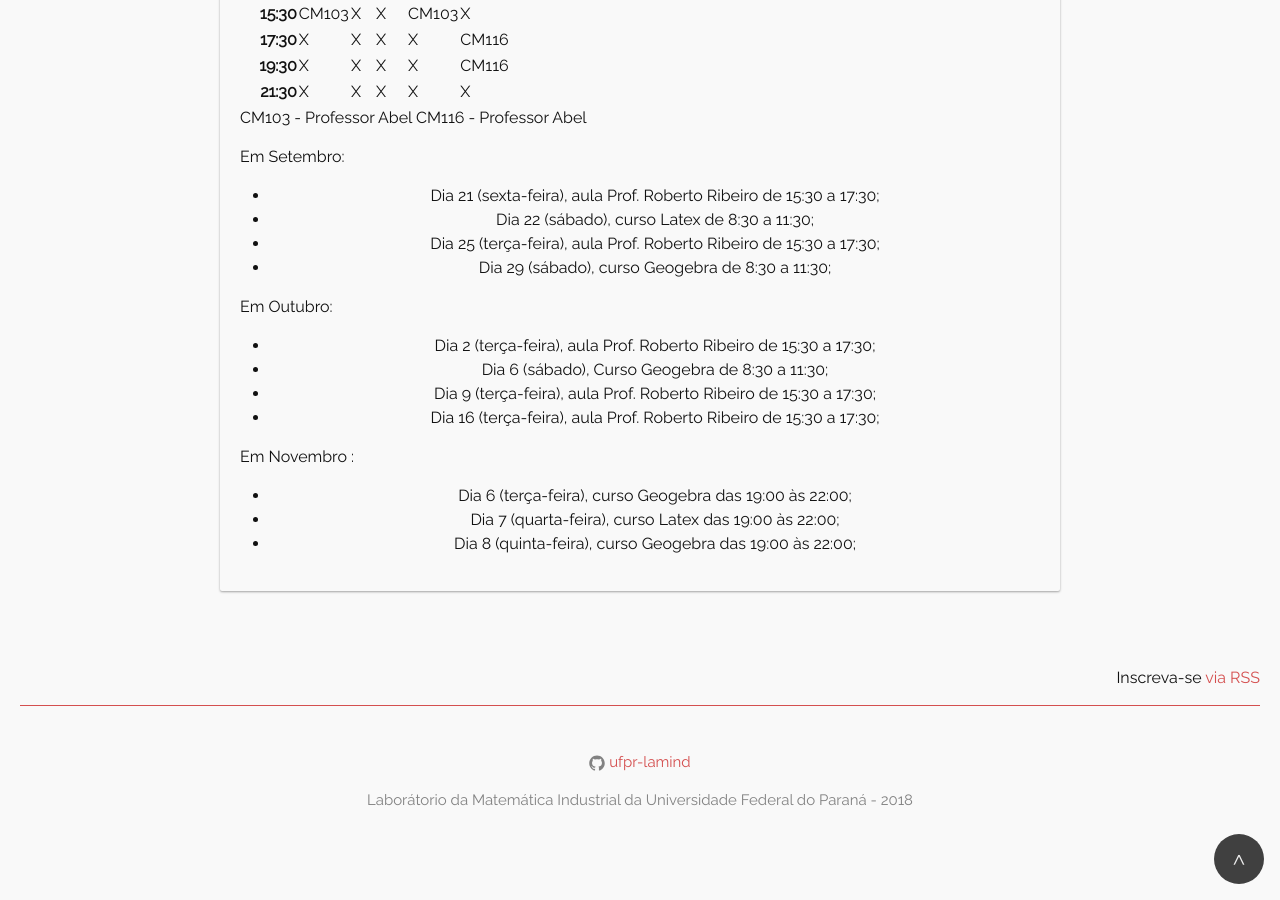
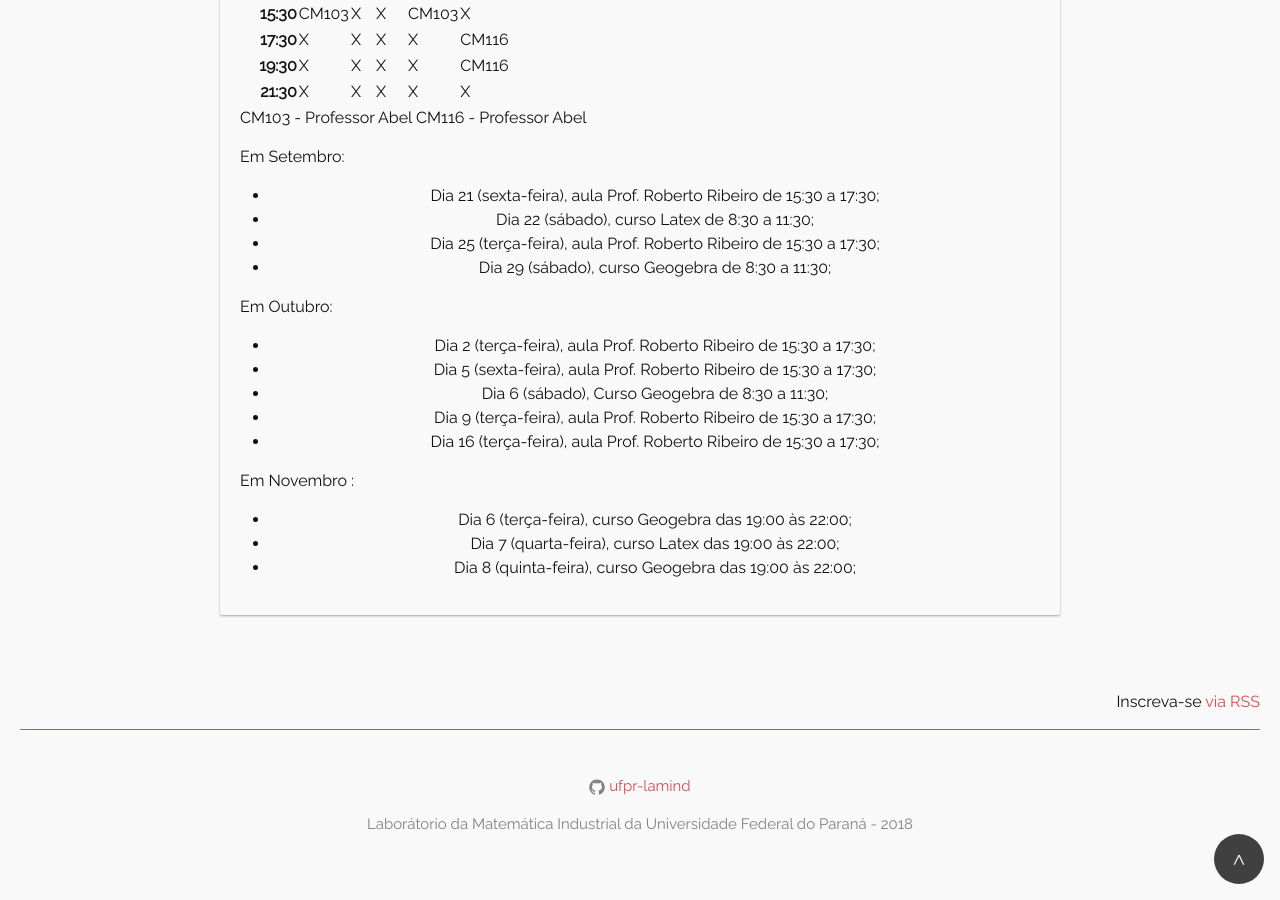
Before and after one commit to ufpr-lamind/ufpr-lamind.github.io, a Jekyll site: the page built from horario.md, in a window 1280 px wide and 900 px high, scrolled down 1346 px. Built offline with Jekyll 4.4.1, drawn with Linux system fonts in a browser that asks for light colours; our own code applies the rules of GitHub Pages for plain Markdown files.

Commit message:
add reserva prof Roberto

```diff
--- a/horario.md
+++ b/horario.md
@@ -43,6 +43,7 @@ Em Setembro:
 
 Em Outubro:
 - Dia 2 (terça-feira), aula Prof. Roberto Ribeiro de 15:30 a 17:30;
+- Dia 5 (sexta-feira), aula Prof. Roberto Ribeiro de 15:30 a 17:30;
 - Dia 6 (sábado), Curso Geogebra de 8:30 a 11:30;
 - Dia 9 (terça-feira), aula Prof. Roberto Ribeiro de 15:30 a 17:30;
 - Dia 16 (terça-feira), aula Prof. Roberto Ribeiro de 15:30 a 17:30;
```
